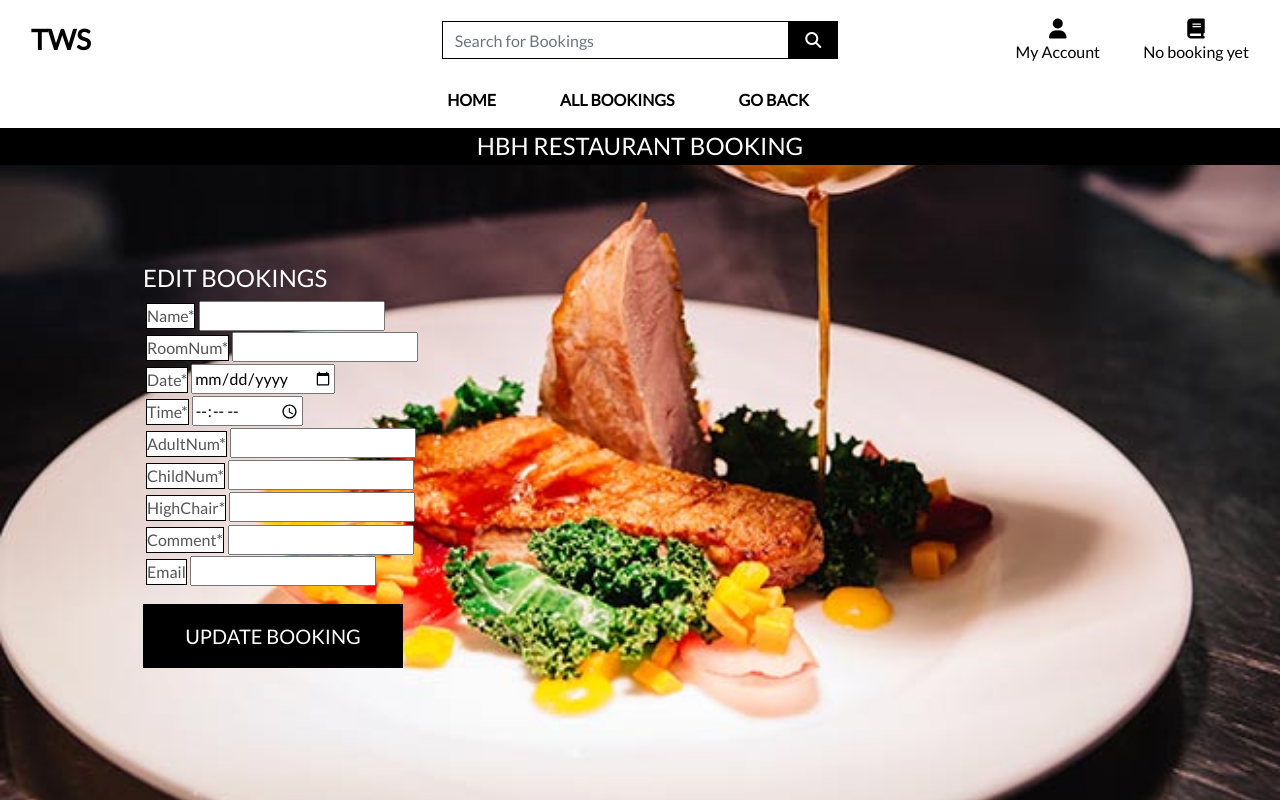
After one commit to aticodein/HBH-Restaurant-Booking, a Django app: template booking/templates/bookings/edit_bookings.html in a window 1280 px wide. The commit adds this page. Run offline with Django 3.2, Linux system fonts and the light colour scheme; the template is opened without the code that fills it: values that come from a table or form of the project are taken from there, others are empty; the visitor is signed in with stand-in values (Sample User, id 1); some libraries are stand-ins or nearby versions.

Commit message:
edit delete function added

```diff
--- a/HBH_restaurant_booking/urls.py
+++ b/HBH_restaurant_booking/urls.py
@@ -26,5 +26,9 @@ urlpatterns = [
     path('', include('home.urls')),
     path('add_booking', views.add_booking, name='add_booking'),
     path('display_bookings/', views.display_bookings, name='display_bookings'),
+    path('edit_booking/<bookingItem_id>', views.edit_booking,
+         name='edit_booking'),
+    path('delete_booking/<bookingItem_id>', views.delete_booking,
+         name='delete_booking'),
 
 ] + static(settings.MEDIA_URL, document_root=settings.MEDIA_ROOT)
--- a/booking/templates/bookings/display_bookings.html
+++ b/booking/templates/bookings/display_bookings.html
@@ -43,7 +43,7 @@
            {% endif %}
            <td>
 
-             <a href="/edit/{{ item.id }}">
+             <a href="/edit_booking/{{ item.id }}">
 
                  <button>Edit</button>
              </a>
@@ -51,7 +51,7 @@
            </td>
            <td>
 
-             <a href="/delete/{{ item.id }}">
+             <a href="/delete_booking/{{ item.id }}">
 
                  <button>Delete</button>
              </a>
--- /dev/null
+++ b/booking/templates/bookings/edit_bookings.html
@@ -0,0 +1,52 @@
+<!doctype html>
+
+{% extends "base.html" %}
+{% load static %}
+
+{% block page_header %}
+    <div class="container header-container">
+        <div class="row">
+            <div class="col"></div>
+        </div>
+    </div>
+
+{% endblock %}
+
+
+{% block content %}
+    <div class="container h-100">
+    {% if request.user.is_authenticated %}
+        <div class="row h-100">
+            <div class="col-7 col-md-6 my-auto">
+                 <h4 class="display-5 logo-font text-white">Edit bookings</h4>
+    {% load crispy_forms_tags %}
+    <form method="POST">
+       {% csrf_token %}
+       {{ form|crispy }}
+
+       <div>
+          <p>
+          <button type="submit" class="go-to-button btn btn-lg rounded-0 text-uppercase py-3 my-3">Update Booking</button>
+          </p>
+       </div>
+    </form>
+
+    {% else %}
+    <div class="my-5">
+        <div class="row h-100">
+            <div class="col-7 col-md-6 my-auto">
+                <h5 class="display-4 logo-font text-black"></h5>
+                <div class="my-5">
+                    <h4>
+                        <a href="{% url 'account_login' %}" class="go-to-button btn btn-lg rounded-0 text-uppercase py-3">Please Log In</a>
+                    </h4>
+                </div>
+            </div>
+        </div>
+
+    </div>
+    {% endif %}
+    </div>
+{% endblock %}
+</div>
+</div>
--- a/static/css/base.css
+++ b/static/css/base.css
@@ -87,10 +87,18 @@ body {
 /* Cerispy forms fields from setting class */
 
 .inputtext {
-    height: auto;
+
+    margin: 1px;
+
 }
 
 .control-label {
     background: white;
     display: inline-block;
+    margin: 3px;
+    border: solid 1px black;
 }
+
+.control-group {
+    display: flex;
+}
```
Also changed, not shown: booking/views.py (+21 -0 lines).
